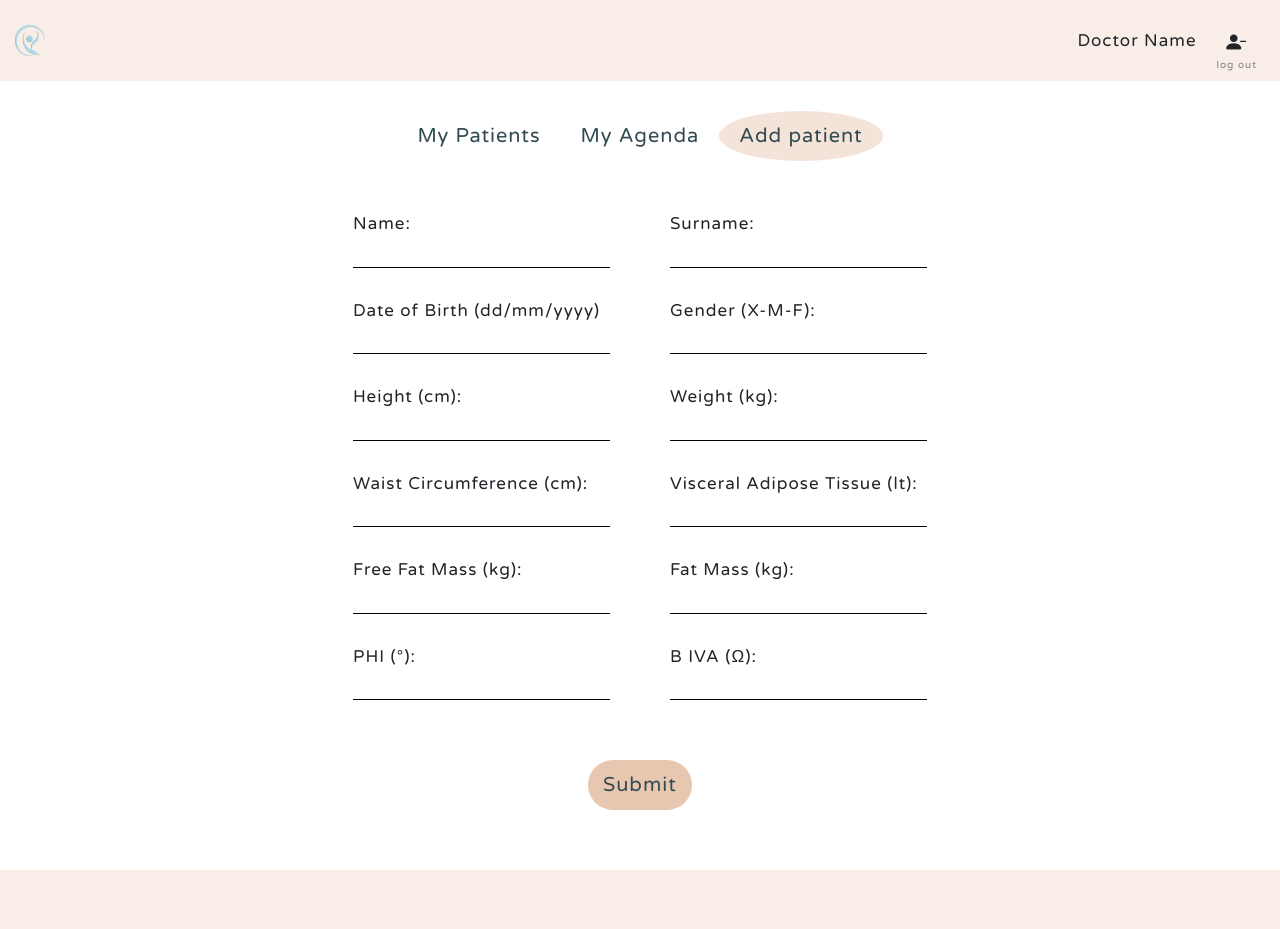
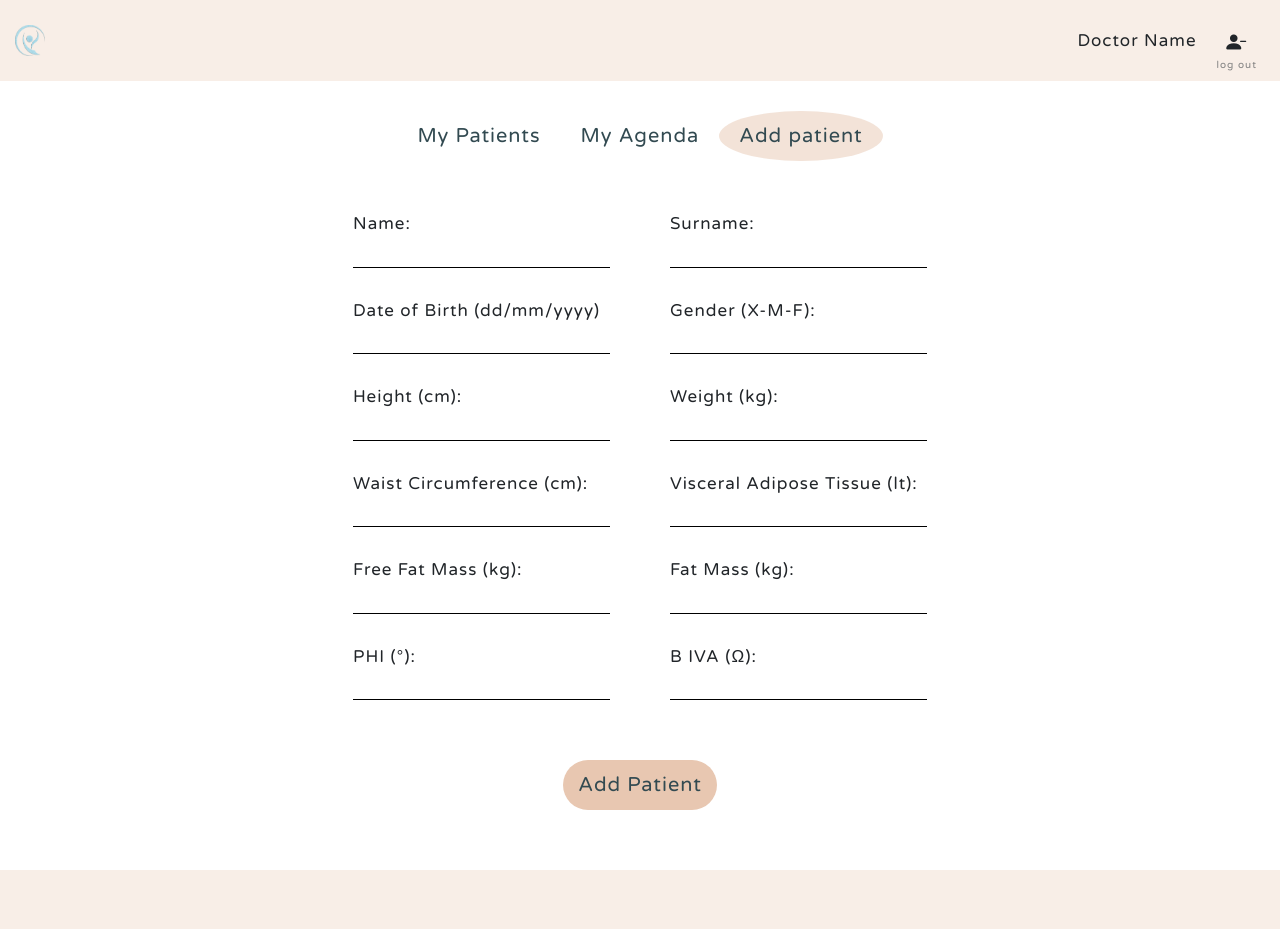
Before and after one commit to RobertaMatera/fit-in-touch, a React (Create React App) app: page /add-patient in a window 1280 px wide. Shown: the top 929 px of the page. Built offline with nearby package versions, Linux system fonts and the light colour scheme.

Commit message:
change Submit to "Add Patient" -> AddPatientComponent

```diff
--- a/src/components/AddPatient/AddPatientComponent.tsx
+++ b/src/components/AddPatient/AddPatientComponent.tsx
@@ -142,7 +142,7 @@ const AddPatient = () => {
 
             <input
               type="submit"
-              value="Submit"
+              value="Add Patient"
               className="align-self-center submit mt-4 mb-5"
             />
           </form>
--- /dev/null
+++ b/src/components/PatientDetails/AllPatientInfoComponent.tsx
@@ -0,0 +1,5 @@
+const AllPatientInfo = () => {
+  return <>all patient info</>;
+};
+
+export default AllPatientInfo;
```
